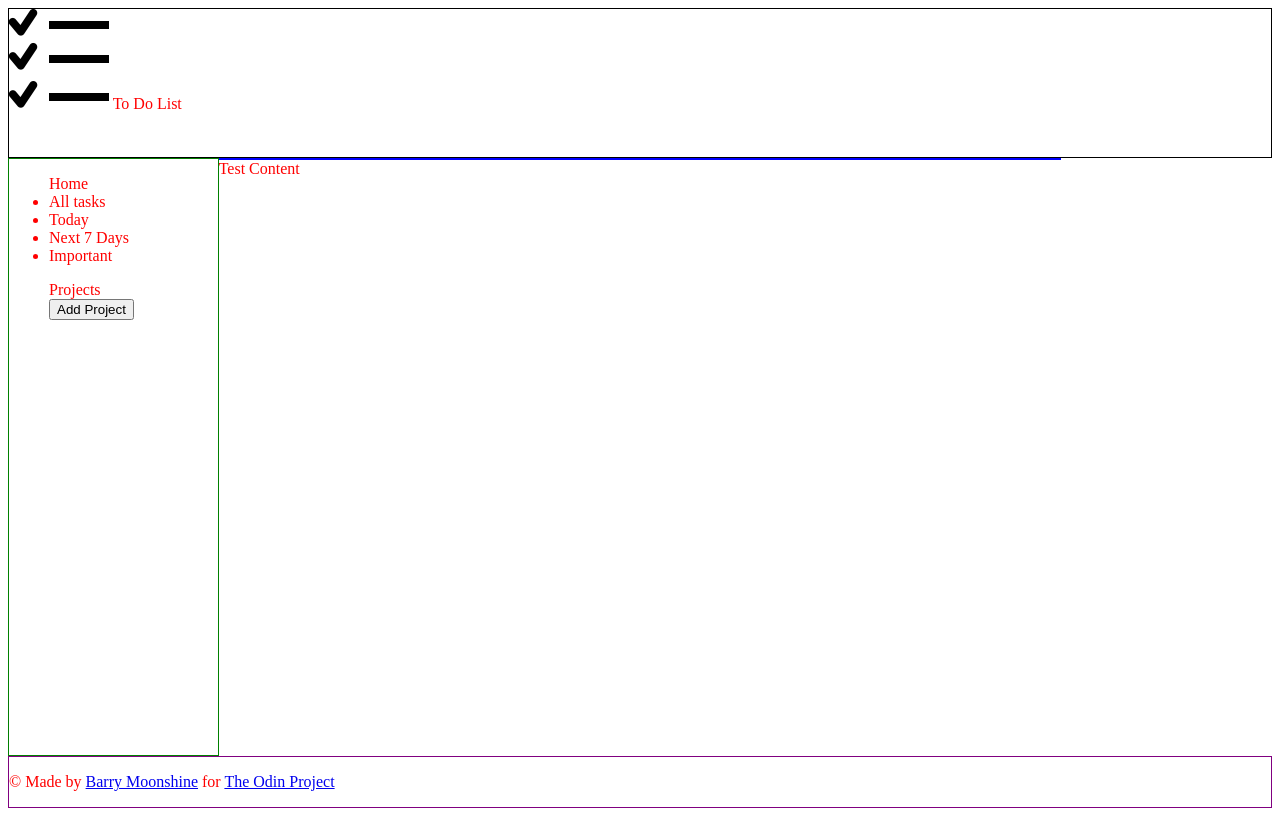
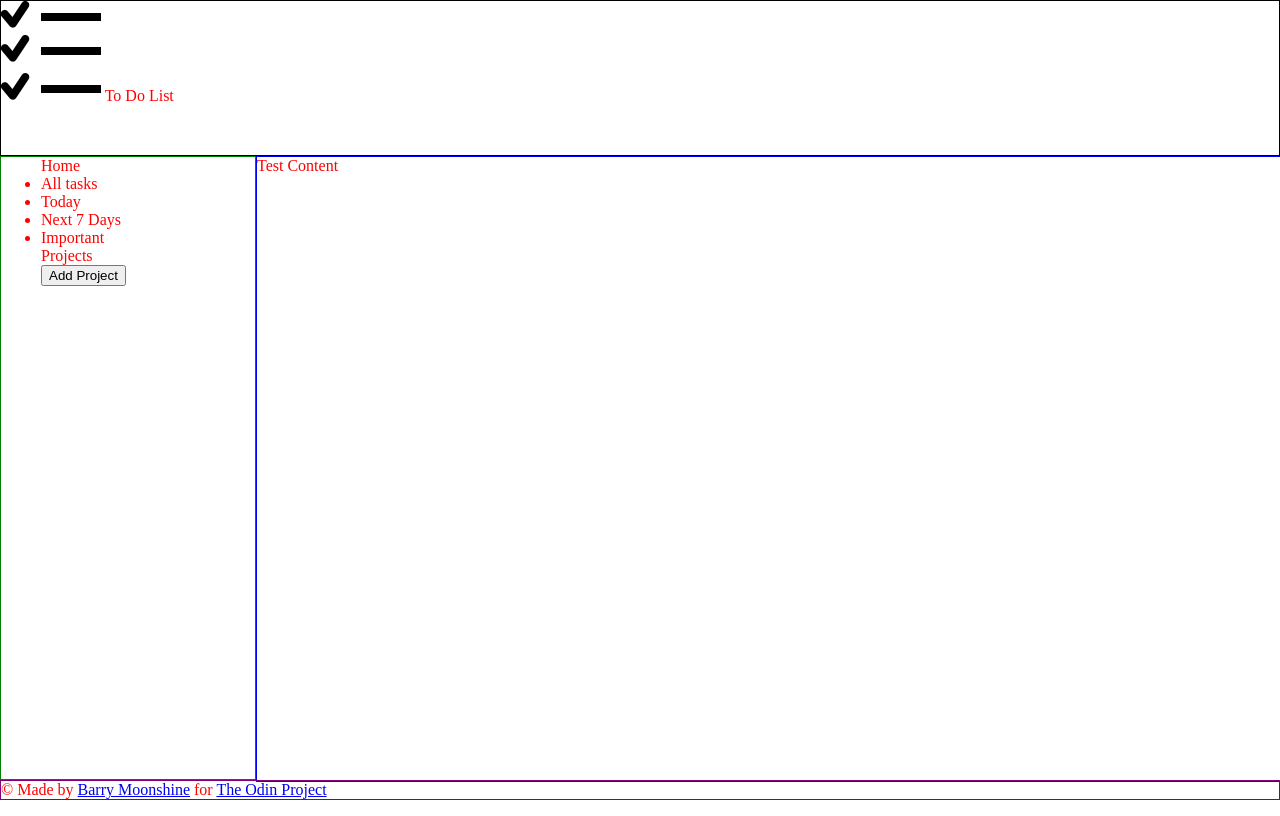
Before and after one commit to Barrymoonshine/todo-list, a website built with webpack: page dist/index.html in a window 1280 px wide. Built offline with Linux system fonts and the light colour scheme.

Commit message:
Page layout tweaked to fill full view port

```diff
--- a/src/global-style.css
+++ b/src/global-style.css
@@ -1,17 +1,21 @@
+* {
+  margin: 0px;
+}
+
 body {
   color: red;
 }
 
 .page-container {
-  width: 100%;
+  width: 100vw;
   height: 100vh;
   display: grid;
-  grid-template-columns: 1fr 4fr 1fr;
+  grid-template-columns: 1fr 4fr;
   grid-template-rows: 1fr 4fr;
 }
 
 .header {
-  grid-column: 1 / 4;
+  grid-column: 1 / 3;
   grid-row: 1 / 2;
   border: 1px solid black;
 }
@@ -23,13 +27,15 @@ body {
 }
 
 .dynamic-content-container {
-  grid-column: 2 / 3;
+  width: 100%;
+  height: 100%;
+  grid-column: 2/ 3;
   grid-row: 2 / 3;
   border: 1px solid blue;
 }
 
 .footer {
-  grid-column: 1 / 4;
+  grid-column: 1 / 3;
   grid-row: 3 / 4;
   border: 1px solid purple;
 }
```
Also changed, not shown: dist/index.html, dist/main.js.
